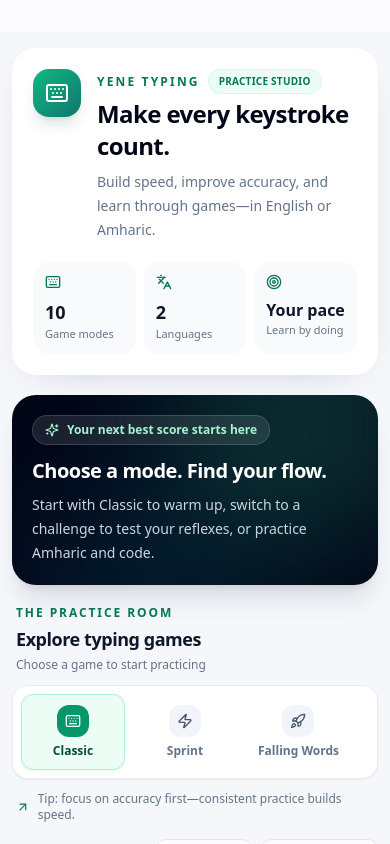
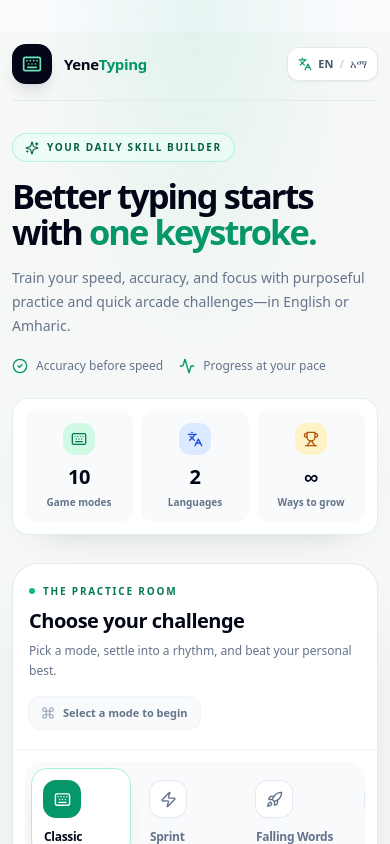
Before and after one commit to Menelik2/quick-type-tally, a React (Vite) app: page / in a window 390 px wide. Shown: the top 844 px of the page. Built offline with nearby package versions, Linux system fonts and the light colour scheme.

Commit message:
Modernize Yene Typing UI/UX
Refresh the typing practice interface with a polished responsive layout and improved game navigation.

```diff
--- a/src/components/TypingTest.tsx
+++ b/src/components/TypingTest.tsx
@@ -14,6 +14,9 @@ import {
   Target,
   Trophy,
   ArrowUpRight,
+  Activity,
+  CheckCircle2,
+  Command,
 } from 'lucide-react';
 import ClassicMode from './games/ClassicMode';
 import WordSprint from './games/WordSprint';
@@ -28,140 +31,148 @@ import NinjaMode from './games/NinjaMode';
 import GameShell from './games/GameShell';
 
 const modes = [
-  { value: 'classic', label: 'Classic', icon: Keyboard, hint: 'Build your basics' },
-  { value: 'sprint', label: 'Sprint', icon: Zap, hint: 'Race the clock' },
-  { value: 'falling', label: 'Falling Words', icon: Rocket, hint: 'Type before they fall' },
-  { value: 'bubble', label: 'Bubbles', icon: Circle, hint: 'Pop each word' },
-  { value: 'defense', label: 'Word Defense', icon: Shield, hint: 'Protect your base' },
-  { value: 'car', label: 'Car Race', icon: Car, hint: 'Race with accuracy' },
-  { value: 'monkey', label: 'Monkey', icon: Banana, hint: 'Keep your rhythm' },
-  { value: 'amharic', label: 'አማርኛ', icon: Languages, hint: 'Practice in Amharic' },
-  { value: 'code', label: 'Code Typer', icon: Code2, hint: 'Type real code patterns' },
-  { value: 'ninja', label: 'Ninja', icon: Swords, hint: 'Sharpen your reflexes' },
+  { value: 'classic', label: 'Classic', icon: Keyboard, hint: 'Build your basics', category: 'Practice' },
+  { value: 'sprint', label: 'Sprint', icon: Zap, hint: 'Race the clock', category: 'Speed' },
+  { value: 'falling', label: 'Falling Words', icon: Rocket, hint: 'Type before they fall', category: 'Arcade' },
+  { value: 'bubble', label: 'Bubbles', icon: Circle, hint: 'Pop each word', category: 'Arcade' },
+  { value: 'defense', label: 'Word Defense', icon: Shield, hint: 'Protect your base', category: 'Arcade' },
+  { value: 'car', label: 'Car Race', icon: Car, hint: 'Race with accuracy', category: 'Race' },
+  { value: 'monkey', label: 'Monkey', icon: Banana, hint: 'Keep your rhythm', category: 'Challenge' },
+  { value: 'amharic', label: 'አማርኛ', icon: Languages, hint: 'Practice in Amharic', category: 'Language' },
+  { value: 'code', label: 'Code Typer', icon: Code2, hint: 'Type code patterns', category: 'Developer' },
+  { value: 'ninja', label: 'Ninja', icon: Swords, hint: 'Sharpen your reflexes', category: 'Challenge' },
 ];
+
+function ModeTrigger({ mode }: { mode: (typeof modes)[number] }) {
+  const Icon = mode.icon;
+  return (
+    <TabsTrigger
+      value={mode.value}
+      title={mode.hint}
+      className="group relative flex h-auto min-h-[76px] min-w-[100px] shrink-0 flex-col items-start justify-center gap-3 rounded-2xl border border-transparent bg-transparent px-3 py-3 text-left text-slate-500 transition-all duration-200 hover:bg-slate-100/80 hover:text-slate-900 focus-visible:ring-2 focus-visible:ring-emerald-500 data-[state=active]:border-emerald-200 data-[state=active]:bg-white data-[state=active]:text-slate-950 data-[state=active]:shadow-[0_8px_24px_-16px_rgba(15,23,42,0.35)] sm:min-w-0 sm:flex-row sm:items-center sm:gap-2.5 sm:px-3 sm:py-3 lg:min-h-[84px] lg:flex-col lg:items-start lg:gap-2 lg:px-3.5"
+    >
+      <span className="grid h-9 w-9 shrink-0 place-items-center rounded-xl bg-white text-slate-500 shadow-sm ring-1 ring-slate-200/80 transition-all group-data-[state=active]:bg-emerald-600 group-data-[state=active]:text-white group-data-[state=active]:ring-emerald-600">
+        <Icon className="h-[17px] w-[17px]" aria-hidden="true" />
+      </span>
+      <span className="min-w-0">
+        <span className="block whitespace-nowrap text-xs font-bold tracking-tight sm:text-[13px]">{mode.label}</span>
+        <span className="mt-1 hidden text-[10px] font-medium text-slate-400 lg:block">{mode.category}</span>
+      </span>
+      <span className="absolute right-3 top-3 hidden h-1.5 w-1.5 rounded-full bg-emerald-500 opacity-0 transition-opacity group-data-[state=active]:opacity-100 sm:block" />
+    </TabsTrigger>
+  );
+}
 
 export default function TypingTest() {
   return (
-    <div className="min-h-screen bg-[#f5f7fb] text-slate-900">
-      <div className="mx-auto w-full max-w-[1760px] px-3 py-4 sm:px-6 sm:py-7 lg:px-10 lg:py-10 2xl:px-14">
-        <div className="mx-auto max-w-[1600px] space-y-5 sm:space-y-7 lg:space-y-8">
-          <header className="grid gap-5 rounded-3xl border border-white/80 bg-white p-5 shadow-[0_12px_40px_-28px_rgba(15,23,42,0.35)] sm:p-7 lg:grid-cols-[minmax(0,1fr)_auto] lg:items-center lg:gap-8 lg:p-9">
-            <div className="flex items-start gap-4">
-              <span className="grid h-12 w-12 shrink-0 place-items-center rounded-2xl bg-gradient-to-br from-emerald-500 to-teal-700 text-white shadow-lg shadow-emerald-900/15 sm:h-14 sm:w-14 lg:h-16 lg:w-16">
-                <Keyboard className="h-6 w-6 sm:h-7 sm:w-7 lg:h-8 lg:w-8" aria-hidden="true" />
-              </span>
-              <div className="min-w-0">
-                <div className="mb-1 flex flex-wrap items-center gap-2">
-                  <span className="text-xs font-bold uppercase tracking-[0.18em] text-emerald-700">Yene Typing</span>
-                  <span className="rounded-full border border-emerald-100 bg-emerald-50 px-2.5 py-1 text-[10px] font-semibold uppercase tracking-wide text-emerald-700">Practice studio</span>
-                </div>
-                <h1 className="text-2xl font-bold tracking-tight text-slate-950 sm:text-3xl lg:text-4xl 2xl:text-5xl">
-                  Make every keystroke count.
-                </h1>
-                <p className="mt-2 max-w-2xl text-sm leading-6 text-slate-500 sm:text-base lg:text-lg">
-                  Build speed, improve accuracy, and learn through games—in English or Amharic.
-                </p>
+    <main className="yene-app min-h-screen bg-[#f6f8f7] text-slate-900">
+      <div className="pointer-events-none fixed inset-x-0 top-0 z-0 h-[440px] bg-[radial-gradient(ellipse_at_top,_rgba(16,185,129,0.09),_transparent_60%)]" />
+      <div className="relative z-10 mx-auto w-full max-w-[1440px] px-3 pb-8 pt-3 sm:px-6 sm:pb-12 sm:pt-5 lg:px-10 lg:pt-7">
+        <header className="mb-8 flex items-center justify-between gap-3 border-b border-slate-200/80 pb-4 sm:mb-10 sm:pb-5">
+          <a href="#top" className="group flex min-w-0 items-center gap-3 rounded-xl focus-visible:outline-none focus-visible:ring-2 focus-visible:ring-emerald-500">
+            <span className="grid h-10 w-10 shrink-0 place-items-center rounded-[14px] bg-slate-950 text-emerald-300 shadow-lg shadow-slate-900/10 transition-transform group-hover:-rotate-3 sm:h-11 sm:w-11">
+              <Keyboard className="h-5 w-5" aria-hidden="true" />
+            </span>
+            <span className="min-w-0">
+              <span className="block text-[15px] font-extrabold tracking-tight text-slate-950 sm:text-base">Yene<span className="text-emerald-600">Typing</span></span>
+              <span className="hidden text-[10px] font-semibold uppercase tracking-[0.18em] text-slate-400 sm:block">Typing practice studio</span>
+            </span>
+          </a>
+          <div className="flex items-center gap-2 sm:gap-3">
+            <span className="hidden items-center gap-1.5 rounded-full border border-slate-200 bg-white/80 px-3 py-1.5 text-[11px] font-semibold text-slate-500 sm:inline-flex">
+              <span className="h-1.5 w-1.5 rounded-full bg-emerald-500" /> Ready to practice
+            </span>
+            <span className="inline-flex items-center gap-1.5 rounded-xl border border-slate-200 bg-white px-2.5 py-2 text-[11px] font-bold text-slate-600 shadow-sm sm:px-3">
+              <Languages className="h-3.5 w-3.5 text-emerald-600" /> EN <span className="text-slate-300">/</span> አማ
+            </span>
+          </div>
+        </header>
+
+        <section id="top" className="mb-7 grid gap-6 lg:mb-9 lg:grid-cols-[minmax(0,1fr)_330px] lg:items-end">
+          <div className="max-w-3xl">
+            <div className="mb-4 inline-flex items-center gap-2 rounded-full border border-emerald-200/80 bg-emerald-50/80 px-3 py-1.5 text-[10px] font-extrabold uppercase tracking-[0.16em] text-emerald-800 sm:text-[11px]">
+              <Sparkles className="h-3.5 w-3.5" aria-hidden="true" /> Your daily skill builder
+            </div>
+            <h1 className="max-w-3xl text-[2.15rem] font-black leading-[1.04] tracking-[-0.055em] text-slate-950 sm:text-5xl lg:text-[3.6rem]">
+              Better typing starts with <span className="text-emerald-600">one keystroke.</span>
+            </h1>
+            <p className="mt-4 max-w-2xl text-sm leading-6 text-slate-500 sm:text-base sm:leading-7">
+              Train your speed, accuracy, and focus with purposeful practice and quick arcade challenges—in English or Amharic.
+            </p>
+            <div className="mt-5 flex flex-wrap items-center gap-x-4 gap-y-2 text-xs font-medium text-slate-500 sm:text-sm">
+              <span className="inline-flex items-center gap-2"><CheckCircle2 className="h-4 w-4 text-emerald-600" /> Accuracy before speed</span>
+              <span className="hidden h-1 w-1 rounded-full bg-slate-300 sm:block" />
+              <span className="inline-flex items-center gap-2"><Activity className="h-4 w-4 text-emerald-600" /> Progress at your pace</span>
+            </div>
+          </div>
+
+          <aside className="grid grid-cols-3 gap-2 rounded-2xl border border-slate-200/80 bg-white/90 p-3 shadow-[0_16px_40px_-32px_rgba(15,23,42,0.4)] sm:gap-3 sm:p-4 lg:mb-1">
+            <div className="rounded-xl bg-slate-50 px-2 py-3 text-center sm:px-3 sm:py-4">
+              <span className="mx-auto mb-2 grid h-8 w-8 place-items-center rounded-xl bg-emerald-100 text-emerald-700"><Keyboard className="h-4 w-4" /></span>
+              <p className="text-xl font-black tracking-tight text-slate-950 sm:text-2xl">10</p>
+              <p className="mt-1 text-[10px] font-semibold text-slate-500 sm:text-xs">Game modes</p>
+            </div>
+            <div className="rounded-xl bg-slate-50 px-2 py-3 text-center sm:px-3 sm:py-4">
+              <span className="mx-auto mb-2 grid h-8 w-8 place-items-center rounded-xl bg-blue-100 text-blue-700"><Languages className="h-4 w-4" /></span>
+              <p className="text-xl font-black tracking-tight text-slate-950 sm:text-2xl">2</p>
+              <p className="mt-1 text-[10px] font-semibold text-slate-500 sm:text-xs">Languages</p>
+            </div>
+            <div className="rounded-xl bg-slate-50 px-2 py-3 text-center sm:px-3 sm:py-4">
+              <span className="mx-auto mb-2 grid h-8 w-8 place-items-center rounded-xl bg-amber-100 text-amber-700"><Trophy className="h-4 w-4" /></span>
+              <p className="text-xl font-black tracking-tight text-slate-950 sm:text-2xl">∞</p>
+              <p className="mt-1 text-[10px] font-semibold text-slate-500 sm:text-xs">Ways to grow</p>
+            </div>
+          </aside>
+        </section>
+
+        <section aria-labelledby="practice-heading" className="overflow-hidden rounded-[26px] border border-slate-200/90 bg-white shadow-[0_24px_70px_-48px_rgba(15,23,42,0.35)] sm:rounded-[30px]">
+          <div className="flex flex-col gap-4 border-b border-slate-100 px-4 py-5 sm:px-6 sm:py-6 lg:flex-row lg:items-end lg:justify-between lg:px-8">
+            <div>
+              <div className="mb-2 flex items-center gap-2 text-[10px] font-extrabold uppercase tracking-[0.18em] text-emerald-700 sm:text-[11px]">
+                <span className="h-1.5 w-1.5 rounded-full bg-emerald-500" /> The practice room
               </div>
+              <h2 id="practice-heading" className="text-xl font-black tracking-tight text-slate-950 sm:text-2xl">Choose your challenge</h2>
+              <p className="mt-1.5 text-xs leading-5 text-slate-500 sm:text-sm">Pick a mode, settle into a rhythm, and beat your personal best.</p>
             </div>
-            <div className="grid grid-cols-3 gap-2 sm:gap-3 lg:w-[390px] 2xl:w-[450px]">
-              <div className="rounded-2xl bg-slate-50 p-3 sm:p-4 lg:p-5">
-                <Keyboard className="mb-2 h-4 w-4 text-emerald-700 lg:h-5 lg:w-5" aria-hidden="true" />
-                <p className="text-lg font-bold tabular-nums text-slate-900 lg:text-2xl">10</p>
-                <p className="text-[11px] font-medium leading-4 text-slate-500 sm:text-xs">Game modes</p>
-              </div>
-              <div className="rounded-2xl bg-slate-50 p-3 sm:p-4 lg:p-5">
-                <Languages className="mb-2 h-4 w-4 text-emerald-700 lg:h-5 lg:w-5" aria-hidden="true" />
-                <p className="text-lg font-bold text-slate-900 lg:text-2xl">2</p>
-                <p className="text-[11px] font-medium leading-4 text-slate-500 sm:text-xs">Languages</p>
-              </div>
-              <div className="rounded-2xl bg-slate-50 p-3 sm:p-4 lg:p-5">
-                <Target className="mb-2 h-4 w-4 text-emerald-700 lg:h-5 lg:w-5" aria-hidden="true" />
-                <p className="text-base font-bold text-slate-900 lg:text-xl">Your pace</p>
-                <p className="text-[11px] font-medium leading-4 text-slate-500 sm:text-xs">Learn by doing</p>
-              </div>
+            <div className="flex w-fit items-center gap-2 rounded-xl bg-slate-50 px-3 py-2 text-[11px] font-semibold text-slate-500 ring-1 ring-slate-100 sm:text-xs">
+              <Command className="h-3.5 w-3.5 text-slate-400" /> Select a mode to begin
             </div>
-          </header>
+          </div>
 
-          <section className="relative overflow-hidden rounded-3xl bg-slate-950 p-5 text-white shadow-xl shadow-slate-900/10 sm:p-7 lg:p-10 2xl:p-12">
-            <div className="pointer-events-none absolute -right-12 -top-24 h-64 w-64 rounded-full bg-emerald-400/20 blur-3xl lg:h-80 lg:w-80" />
-            <div className="pointer-events-none absolute -bottom-28 right-1/3 h-56 w-56 rounded-full bg-cyan-400/10 blur-3xl" />
-            <div className="relative flex flex-col gap-5 sm:flex-row sm:items-center sm:justify-between lg:gap-10">
-              <div className="max-w-3xl">
-                <div className="mb-3 inline-flex items-center gap-2 rounded-full border border-white/15 bg-white/10 px-3 py-1.5 text-xs font-semibold text-emerald-200">
-                  <Sparkles className="h-3.5 w-3.5" aria-hidden="true" />
-                  Your next best score starts here
-                </div>
-                <h2 className="text-xl font-bold tracking-tight sm:text-2xl lg:text-3xl 2xl:text-4xl">Choose a mode. Find your flow.</h2>
-                <p className="mt-2 max-w-2xl text-sm leading-6 text-slate-300 sm:text-base lg:mt-3 lg:text-lg lg:leading-7">
-                  Start with Classic to warm up, switch to a challenge to test your reflexes, or practice Amharic and code.
-                </p>
-              </div>
-              <div className="hidden shrink-0 items-center gap-3 rounded-2xl border border-white/10 bg-white/5 px-5 py-4 xl:flex">
-                <span className="grid h-12 w-12 place-items-center rounded-xl bg-emerald-400/15 text-emerald-300">
-                  <Trophy className="h-6 w-6" aria-hidden="true" />
-                </span>
-                <div>
-                  <p className="text-sm font-semibold">Progress over perfection</p>
-                  <p className="mt-1 text-xs text-slate-400">Accuracy first. Speed follows.</p>
-                </div>
-              </div>
-            </div>
-          </section>
-
-          <section aria-labelledby="mode-heading" className="space-y-3 lg:space-y-4">
-            <div className="flex flex-col gap-1 px-1 sm:flex-row sm:items-end sm:justify-between">
-              <div>
-                <p className="text-xs font-bold uppercase tracking-[0.16em] text-emerald-700">The practice room</p>
-                <h2 id="mode-heading" className="mt-1 text-lg font-bold tracking-tight text-slate-900 sm:text-xl lg:text-2xl">Explore typing games</h2>
-              </div>
-              <p className="text-xs text-slate-500 sm:text-sm">Choose a game to start practicing</p>
-            </div>
-
+          <div className="p-3 sm:p-5 lg:p-7">
             <Tabs defaultValue="classic" className="w-full">
               <TabsList
                 aria-label="Choose a typing game"
-                className="flex h-auto w-full justify-start gap-2 overflow-x-auto rounded-2xl border border-slate-200/80 bg-white p-2 shadow-sm sm:p-3 lg:grid lg:grid-cols-5 lg:gap-3 lg:overflow-visible xl:grid-cols-5 2xl:grid-cols-10 2xl:gap-2"
+                className="flex h-auto w-full justify-start gap-1.5 overflow-x-auto rounded-2xl bg-slate-50/90 p-1.5 sm:grid sm:grid-cols-5 sm:gap-2 sm:p-2 lg:grid-cols-5 xl:grid-cols-10"
               >
-                {modes.map(({ value, label, icon: Icon, hint }) => (
-                  <TabsTrigger
-                    key={value}
-                    value={value}
-                    title={hint}
-                    className="group min-h-[68px] min-w-[104px] shrink-0 flex-col gap-1.5 rounded-xl border border-transparent px-3 py-2.5 text-xs font-semibold text-slate-500 transition-all hover:border-slate-200 hover:bg-slate-50 data-[state=active]:border-emerald-200 data-[state=active]:bg-emerald-50 data-[state=active]:text-emerald-900 data-[state=active]:shadow-sm sm:min-w-[116px] sm:flex-row sm:gap-2 sm:text-sm lg:min-h-[94px] lg:min-w-0 lg:flex-col lg:items-start lg:justify-center lg:gap-2 lg:rounded-2xl lg:px-4 lg:py-4 2xl:min-h-[110px] 2xl:items-center 2xl:px-2 2xl:py-3"
-                  >
-                    <span className="grid h-8 w-8 shrink-0 place-items-center rounded-lg bg-slate-100 text-slate-600 transition-colors group-data-[state=active]:bg-emerald-600 group-data-[state=active]:text-white lg:h-9 lg:w-9">
-                      <Icon className="h-4 w-4 lg:h-[18px] lg:w-[18px]" aria-hidden="true" />
-                    </span>
-                    <span className="whitespace-nowrap">{label}</span>
-                    <span className="hidden text-left text-[11px] font-normal leading-4 text-slate-400 lg:block 2xl:hidden">{hint}</span>
-                  </TabsTrigger>
-                ))}
+                {modes.map((mode) => <ModeTrigger key={mode.value} mode={mode} />)}
               </TabsList>
 
-              <div className="mt-3 flex items-center gap-2 px-1 text-xs text-slate-500 lg:mt-4 lg:text-sm">
-                <ArrowUpRight className="h-3.5 w-3.5 text-emerald-700" aria-hidden="true" />
-                <span>Tip: focus on accuracy first—consistent practice builds speed.</span>
+              <div className="mt-4 flex items-start gap-2 rounded-xl border border-emerald-100/80 bg-emerald-50/50 px-3 py-2.5 text-[11px] leading-5 text-emerald-900 sm:mt-5 sm:items-center sm:text-xs">
+                <Target className="mt-0.5 h-4 w-4 shrink-0 text-emerald-700 sm:mt-0" aria-hidden="true" />
+                <span><strong className="font-bold">Pro tip:</strong> aim for clean, consistent keystrokes. Speed builds naturally as your accuracy improves.</span>
+                <ArrowUpRight className="ml-auto hidden h-4 w-4 shrink-0 text-emerald-700 sm:block" aria-hidden="true" />
               </div>
 
-              <TabsContent value="classic" className="mt-4 rounded-3xl focus-visible:outline-none sm:mt-5 lg:mt-6"><GameShell><ClassicMode timeLimit={60} monkeyMode={false} /></GameShell></TabsContent>
-              <TabsContent value="sprint" className="mt-4 rounded-3xl focus-visible:outline-none sm:mt-5 lg:mt-6"><GameShell><WordSprint initialTimeLimit={60} /></GameShell></TabsContent>
-              <TabsContent value="falling" className="mt-4 rounded-3xl focus-visible:outline-none sm:mt-5 lg:mt-6"><GameShell><FallingWords /></GameShell></TabsContent>
-              <TabsContent value="bubble" className="mt-4 rounded-3xl focus-visible:outline-none sm:mt-5 lg:mt-6"><GameShell><BubblePop /></GameShell></TabsContent>
-              <TabsContent value="defense" className="mt-4 rounded-3xl focus-visible:outline-none sm:mt-5 lg:mt-6"><GameShell><WordDefense /></GameShell></TabsContent>
-              <TabsContent value="car" className="mt-4 rounded-3xl focus-visible:outline-none sm:mt-5 lg:mt-6"><GameShell><CarRace /></GameShell></TabsContent>
-              <TabsContent value="monkey" className="mt-4 rounded-3xl focus-visible:outline-none sm:mt-5 lg:mt-6"><GameShell><MonkeyMode /></GameShell></TabsContent>
-              <TabsContent value="amharic" className="mt-4 rounded-3xl focus-visible:outline-none sm:mt-5 lg:mt-6"><GameShell><AmharicMode /></GameShell></TabsContent>
-              <TabsContent value="code" className="mt-4 rounded-3xl focus-visible:outline-none sm:mt-5 lg:mt-6"><GameShell><CodeTyper /></GameShell></TabsContent>
-              <TabsContent value="ninja" className="mt-4 rounded-3xl focus-visible:outline-none sm:mt-5 lg:mt-6"><GameShell><NinjaMode /></GameShell></TabsContent>
+              <TabsContent value="classic" className="mt-4 rounded-2xl focus-visible:outline-none sm:mt-6"><GameShell><ClassicMode timeLimit={60} monkeyMode={false} /></GameShell></TabsContent>
+              <TabsContent value="sprint" className="mt-4 rounded-2xl focus-visible:outline-none sm:mt-6"><GameShell><WordSprint initialTimeLimit={60} /></GameShell></TabsContent>
+              <TabsContent value="falling" className="mt-4 rounded-2xl focus-visible:outline-none sm:mt-6"><GameShell><FallingWords /></GameShell></TabsContent>
+              <TabsContent value="bubble" className="mt-4 rounded-2xl focus-visible:outline-none sm:mt-6"><GameShell><BubblePop /></GameShell></TabsContent>
+              <TabsContent value="defense" className="mt-4 rounded-2xl focus-visible:outline-none sm:mt-6"><GameShell><WordDefense /></GameShell></TabsContent>
+              <TabsContent value="car" className="mt-4 rounded-2xl focus-visible:outline-none sm:mt-6"><GameShell><CarRace /></GameShell></TabsContent>
+              <TabsContent value="monkey" className="mt-4 rounded-2xl focus-visible:outline-none sm:mt-6"><GameShell><MonkeyMode /></GameShell></TabsContent>
+              <TabsContent value="amharic" className="mt-4 rounded-2xl focus-visible:outline-none sm:mt-6"><GameShell><AmharicMode /></GameShell></TabsContent>
+              <TabsContent value="code" className="mt-4 rounded-2xl focus-visible:outline-none sm:mt-6"><GameShell><CodeTyper /></GameShell></TabsContent>
+              <TabsContent value="ninja" className="mt-4 rounded-2xl focus-visible:outline-none sm:mt-6"><GameShell><NinjaMode /></GameShell></TabsContent>
             </Tabs>
-          </section>
+          </div>
+        </section>
 
-          <footer className="flex flex-col items-center justify-between gap-2 border-t border-slate-200 px-2 pt-5 text-xs text-slate-500 sm:flex-row lg:pt-7 lg:text-sm">
-            <span>Made for curious minds and better typists.</span>
-            <span>Yene Typing <span className="px-1 text-slate-300">•</span> By Menelik Admasu</span>
-          </footer>
-        </div>
+        <footer className="mt-6 flex flex-col gap-3 px-1 py-4 text-[11px] font-medium text-slate-400 sm:flex-row sm:items-center sm:justify-between sm:text-xs">
+          <span>Small practice sessions. Real progress.</span>
+          <span className="flex items-center gap-2">Yene Typing <span className="h-1 w-1 rounded-full bg-slate-300" /> Crafted by Menelik Admasu</span>
+        </footer>
       </div>
-    </div>
+    </main>
   );
 }
```
